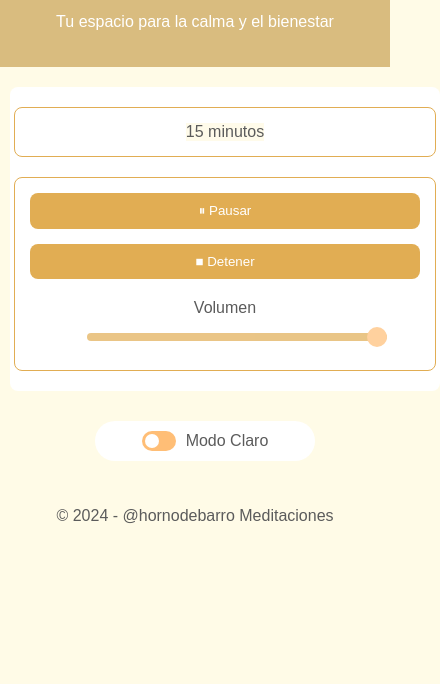
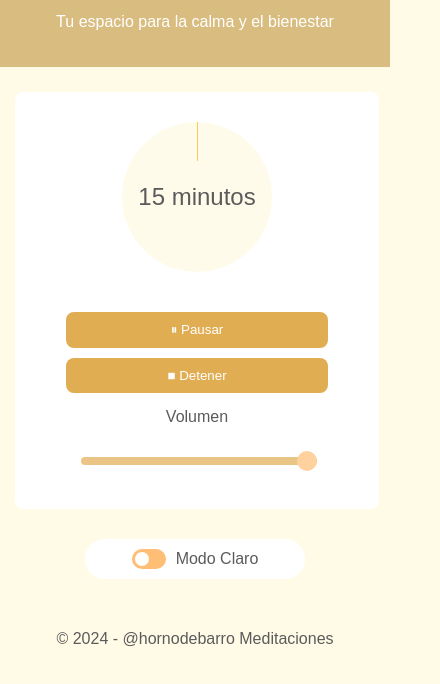
Before and after one commit to pablo2h/meditacion.app, a plain HTML site: page index.html in a window 390 px wide. Both pictures are taken after a click on the button "▶ Iniciar Meditación". Shown: the part 68-752 px from the top of the page, 440 px wide, since content can reach past the window. Drawn offline with Linux system fonts and the light colour scheme.

Commit message:
correciones en los hidden y los tamaños no se deforman. pero son fijos.

```diff
--- a/styles.css
+++ b/styles.css
@@ -61,7 +61,7 @@ h1 {
 
 /* Contenedor principal */
 main {
-    width: 100%;
+    width: auto;
     max-width: 600px;
     margin: 0 auto;
     padding: 15px;
@@ -70,26 +70,27 @@ main {
     align-items: center;
 }
 
-/* Contenedor base para todas las secciones */
+/* Base container común */
 .base-container {
-    width: 100%;
+    width: 90%;
     max-width: 500px;
     margin: 10px auto;
-    padding: 0;
     display: flex;
     flex-direction: column;
     align-items: center;
+    gap: 15px;
 }
 
 /* Contenedor de configuración */
-#config-container {
+#setup-container {
     composes: base-container;
-    gap: 15px;
 }
-
-/* Secciones individuales de configuración */
+#setup-container.hidden {
+    display: none !important;
+}
+/* Secciones de configuración */
 .config-section {
-    width: 100%;
+    width: 90%;
     background-color: var(--section-bg);
     border: 1px solid var(--button-bg);
     border-radius: 8px;
@@ -106,45 +107,81 @@ main {
     margin-bottom: 10px;
 }
 
-/* Contenedor de progreso y controles */
-#progress-container,
-#music-controls {
-    composes: base-container;
+/* Contenedor de sesión de meditación */
+#meditation-session {
+    width: 90%;
+    max-width: 500px;
+    margin: 10px auto;
+    display: flex;
+    flex-direction: column;
+    align-items: center;
+    gap: 20px;
     background-color: var(--section-bg);
-    border: 1px solid var(--button-bg);
     border-radius: 8px;
     padding: 20px;
 }
 
+#meditation-session.hidden {
+    display: none !important;
+}
+
+/* Círculo de progreso */
+#progress-container {
+    width: 90%;
+    display: flex;
+    justify-content: center;
+    align-items: center;
+    padding: 10px;
+}
+
+#progress-circle {
+    width: 200px;
+    height: 200px;
+    border-radius: 50%;
+    display: flex;
+    justify-content: center;
+    align-items: center;
+    background: conic-gradient(var(--progress-circle-bg-start) 0%, var(--progress-circle-bg-end) 0%);
+}
+
+#timer {
+    font-size: 1.5em;
+    color: var(--text-color);
+}
+
 /* Controles de música */
 #music-controls {
+    width: 90%;
     display: flex;
     flex-direction: column;
     align-items: center;
-    gap: 20px;
+    gap: 15px;
+    padding: 10px;
 }
 
 .buttons-container {
-    width: 100%;
+    width: 90%;
     display: flex;
+    gap: 10px;
     justify-content: center;
-    gap: 15px;
 }
 
 #volume-control {
-    width: 100%;
+    width: 90%;
     max-width: 300px;
     display: flex;
     flex-direction: column;
     align-items: center;
+    gap: 10px;
 }
 
-/* Ajustes específicos para el narrador */
+#volume-control label {
+    margin-bottom: 5px;
+}
+
+/* Narrador */
 #narrator-section {
-    width: 100%;
-    display: flex;
-    flex-direction: column;
-    align-items: center;
+    width: 90%;
 }
 
 #narrator-section label {
@@ -159,7 +196,7 @@ main {
 
 /* Estilos generales para sliders y sus contenedores */
 .slider-container {
-    width: 100%;
+    width: 90%;
     max-width: 300px;
     padding: 10px;
     margin: 0 auto;
@@ -198,9 +235,9 @@ main {
     border: none;
 }
 
-/* Estilos del switch de modo noche */
+/* Switch de modo noche */
 #mode-switch-container {
-    width: 100%;
+    width: 90%;
     max-width: 200px;
     margin: 20px auto;
     padding: 10px;
@@ -259,19 +296,13 @@ input:checked + .slider:before {
 
 /* Media queries */
 @media (max-width: 480px) {
-    main {
-        padding: 10px;
-    }
-
-    .config-section,
-    #progress-container,
-    #music-controls {
-        padding: 15px;
+    #progress-circle {
+        width: 150px;
+        height: 150px;
     }
 
     .buttons-container {
         flex-direction: column;
-        width: 100%;
     }
 
     .buttons-container button {
@@ -280,16 +311,13 @@ input:checked + .slider:before {
 }
 
 @media (min-width: 481px) and (max-width: 768px) {
+    #progress-circle {
+        width: 180px;
+        height: 180px;
+    }
+
     .buttons-container {
         flex-direction: row;
-    }
-
-    .buttons-container button {
-        flex: 1;
-    }
-
-    #volume-control {
-        width: 90%;
     }
 }
 
@@ -298,7 +326,6 @@ input:checked + .slider:before {
         flex-direction: row;
         justify-content: space-between;
         align-items: center;
-        padding: 20px 30px;
     }
 
     .buttons-container {
@@ -308,53 +335,6 @@ input:checked + .slider:before {
 
     #volume-control {
         flex: 0 0 200px;
+        margin: 0;
     }
 }
-
-/* Contenedor de configuración inicial */
-#setup-container {
-    width: 100%;
-    max-width: 500px;
-    margin: 10px auto;
-    display: flex;
-    flex-direction: column;
-    align-items: center;
-    gap: 20px;
-}
-
-/* Contenedor de sesión de meditación */
-#meditation-session {
-    width: 100%;
-    max-width: 500px;
-    margin: 10px auto;
-    display: flex;
-    flex-direction: column;
-    align-items: center;
-    gap: 20px;
-    background-color: var(--section-bg);
-    border-radius: 8px;
-    padding: 20px;
-}
-
-#meditation-session.hidden {
-    display: none !important;
-}
-
-#progress-container,
-#music-controls {
-    width: 100%;
-    display: flex;
-    flex-direction: column;
-    align-items: center;
-}
-
-/* Asegurarnos que los contenedores internos tengan el ancho correcto */
-#meditation-session #progress-container,
-#meditation-session #music-controls {
-    width: 100%;
-}
-
-/* Clase para ocultar elementos */
-.hidden {
-    display: none !important;
-}
```
